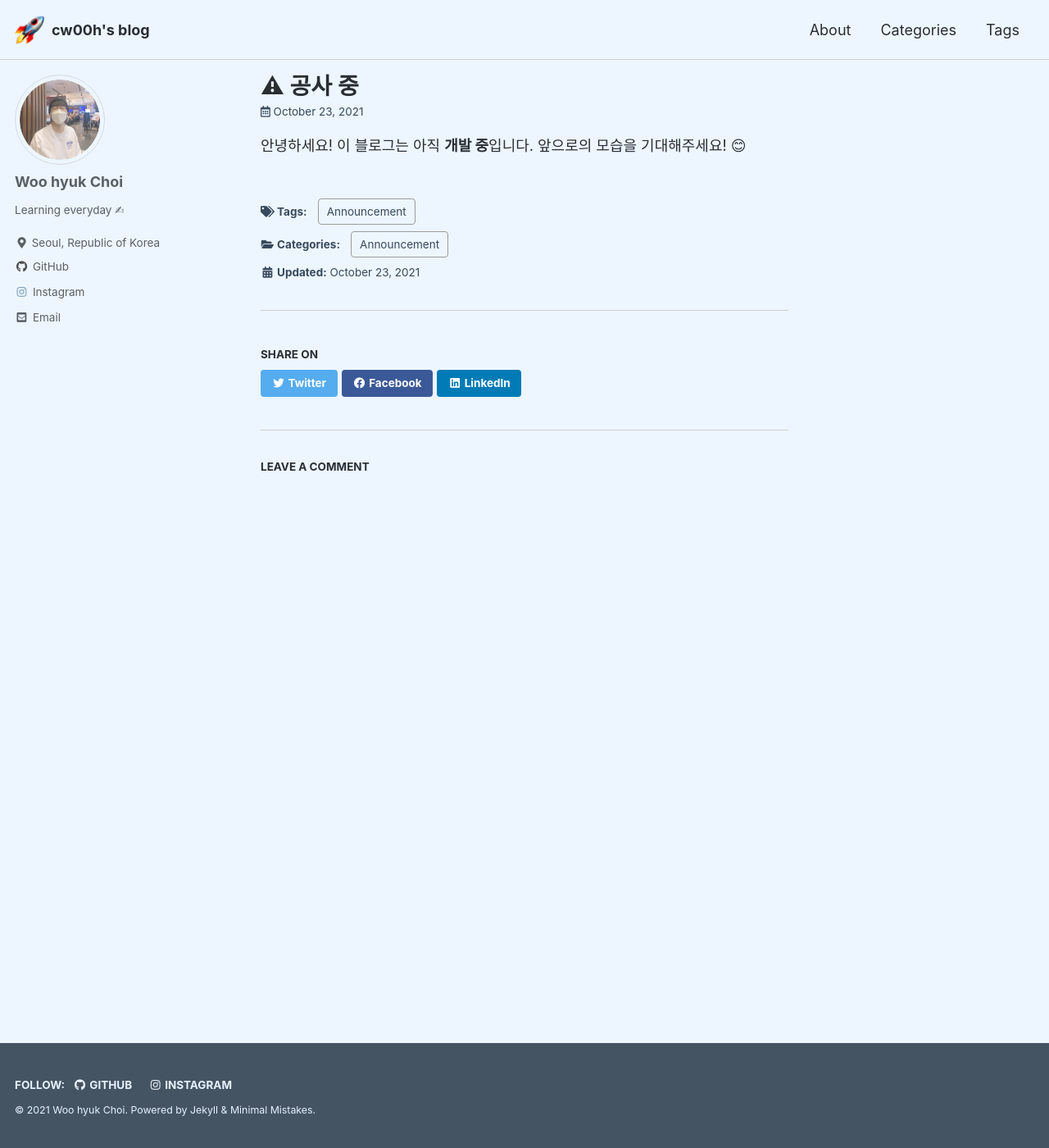
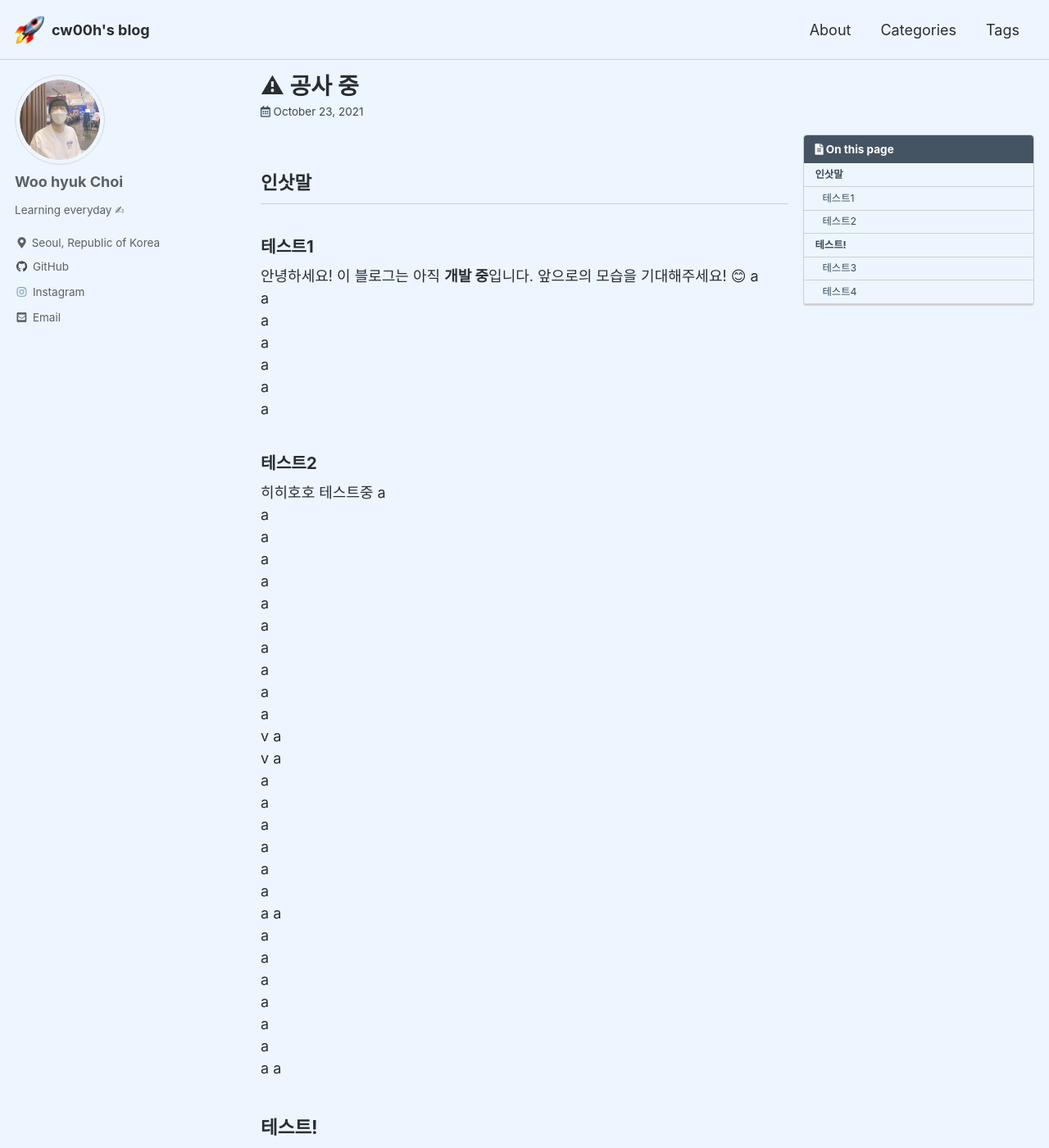
Before and after one commit to cw00h/cw00h.github.io, a Jekyll site: the page built from _posts/2021-10-23-first-post.md, in a window 1280 px wide and 1400 px high. Shown: the whole window at 82% size. Built offline with Jekyll 4.4.1, drawn with Linux system fonts in a browser that asks for light colours; cached includes are drawn as plain includes; comment, search, counter and statistics services are not loaded; some of the changed text lies outside the part shown.

Commit message:
Feat: Edit test post for testing TOC

```diff
--- a/_posts/2021-10-23-first-post.md
+++ b/_posts/2021-10-23-first-post.md
@@ -1,13 +1,123 @@
 ---
 title:  "⚠ 공사 중"
 excerpt: "이 블로그는 아직 개발 중입니다."
+toc: true
+toc_sticky: true
 
 categories:
   - Announcement
 tags:
   - Announcement
+
 last_modified_at: 2021-10-23T12:53:00-05:00
 ---
+## 인삿말
 
+### 테스트1
 안녕하세요! 이 블로그는 아직 **개발 중**입니다.
 앞으로의 모습을 기대해주세요! 😊
+a
+a
+a
+a
+a
+a
+a
+
+
+### 테스트2
+히히호호 테스트중
+a
+a
+a
+a
+a
+a
+a
+a
+a
+a
+a
+v
+a
+v
+a
+a
+a
+a
+a
+a
+a
+a   a
+a
+a
+a
+a
+a
+a
+a   a
+
+
+## 테스트!
+
+### 테스트3
+테스트는 즐거워
+a
+a
+a
+a
+a
+a
+a
+a
+a
+a
+a
+v
+a
+v
+a
+a
+a
+a
+a
+a
+a
+a   a
+a
+a
+a
+a
+a
+a
+
+### 테스트4
+안녕요~
+a
+a
+a
+a
+a
+a
+a
+a
+a
+a
+a
+v
+a
+v
+a
+a
+a
+a
+a
+a
+a
+a   a
+a
+a
+a
+a
+a
+a
```
